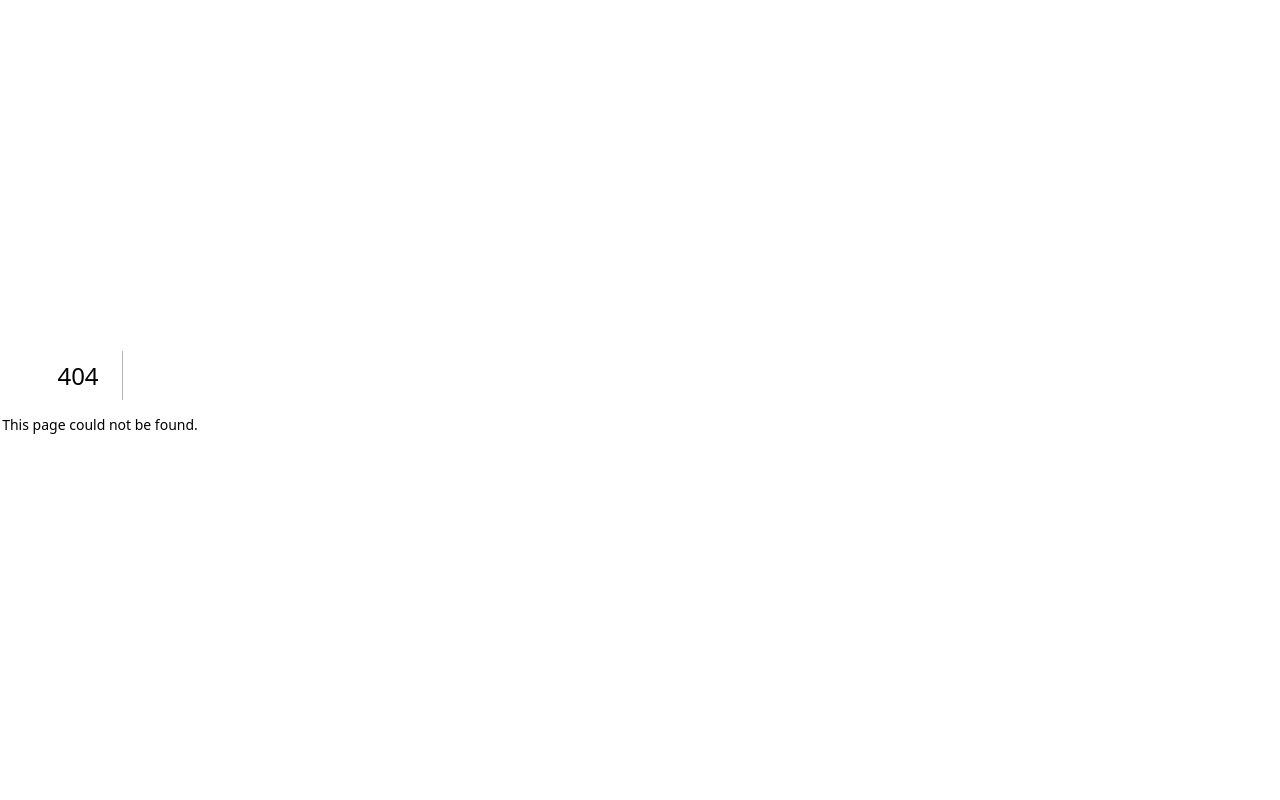
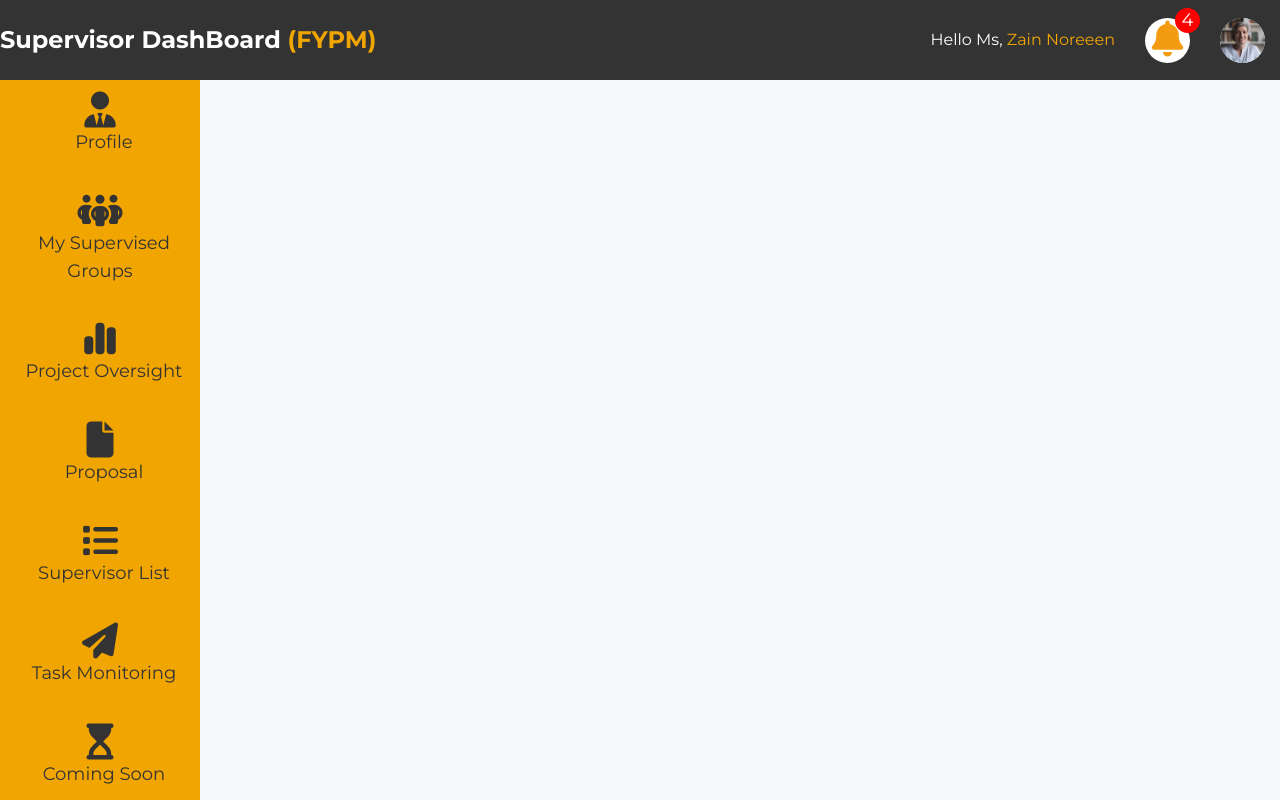
Before and after one commit to hamzahussain4317/FYP-Management-Application, a Next.js app: page /proposal-requests in a window 1280 px wide. Before the commit this address had no page. Built offline with nearby package versions, Linux system fonts and the light colour scheme.

Commit message:
Nothing done

```diff
--- a/app/(Student)/layout.tsx
+++ b/app/(Student)/layout.tsx
@@ -32,7 +32,7 @@ const itemDetails: sideBarItems[] = [
 ];
 
 const profileDetails: navItems = {
-  dashboardName: "Student DashBorad",
+  dashboardName: "Student DashBoard",
   profileName: "Hamza Hussain",
   profilePhoto: "/Hamza.jpg",
   notificationNumber: 2,
--- a/app/(Supervisor)/layout.tsx
+++ b/app/(Supervisor)/layout.tsx
@@ -36,7 +36,7 @@ const itemDetails: sideBarItems[] = [
 ];
 
 const profileDetails: navItems = {
-  dashboardName: "Supervisor DashBorad",
+  dashboardName: "Supervisor DashBoard",
   profileName: "Zain Noreeen",
   profilePhoto: "/Noreen.jpg",
   notificationNumber: 4,
--- /dev/null
+++ b/app/(Supervisor)/proposal-requests/page.tsx
@@ -0,0 +1 @@
+export default function PropsalRequests() {}
```
